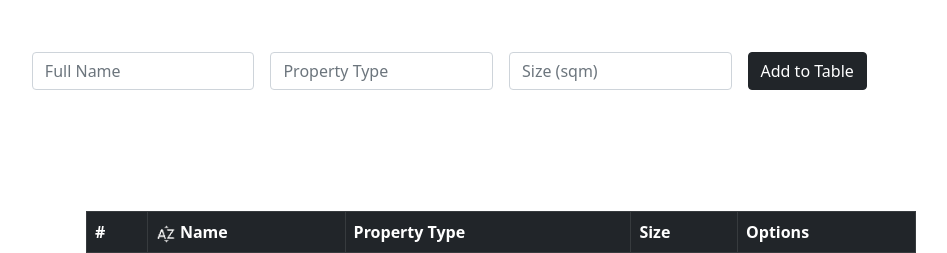
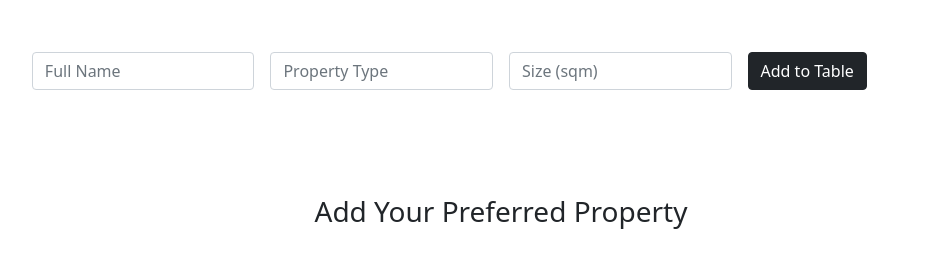
Before and after one commit to fadiACG/padi_final, a Django app: page /properties in a window 1280 px wide. Shown: the part 730-983 px from the top of the page, without its empty margins (139-1086 px from the left). Run offline with Django 4.2, Linux system fonts and the light colour scheme; a user stored in the database is signed in; lists and menus that the app fills with data are empty; some libraries are stand-ins or nearby versions.

Commit message:
All updates

```diff
--- a/padi_final/urls.py
+++ b/padi_final/urls.py
@@ -18,6 +18,5 @@ from django.urls import path, include
 
 urlpatterns = [
     path('admin/', admin.site.urls),
-    path("", include('padi_app.urls'), name='index'),
     path('padi_app/', include('padi_app.urls')),
 ]
--- /dev/null
+++ b/static/table.js
@@ -0,0 +1,24 @@
+function addRow() {
+    let name = document.getElementById("nameId").value, property = document.getElementById("propertyId").value,
+        size = document.getElementById("sizeId").value, i = document.getElementById("propertyTable").rows.length;
+    if (!$.isNumeric(size)) {
+        alert("Invalid Size. Please enter the correct value.");
+        return;
+    }
+
+    if (name && property && size) {
+        $("#propertyTable>tbody").append("<tr><td>" + i + "</td><td> " + name + "</td><td> " + property + "</td><td>" + size + "</td><td>" +
+            "<button type=\"button\" onclick=\"removeRow(this)\" class=\"btn btn-danger\">Delete</button></td></tr>");
+    } else {
+        alert("Please fill all the required fields.");
+    }
+}
+
+function removeRow(row) {
+    row.closest('tr').remove();
+}
+
+function sort_by_name()
+{
+    $("#propertyTable").tablesorter();
+}
--- a/templates/index.html
+++ b/templates/index.html
@@ -60,7 +60,7 @@
 
 <main>
     {% block content %}
-        <h1>Welcome Home , from Homepage </h1>
+        <h1>Welcome to Padi! </h1>
         {% if user.is_authenticated %}
              <a href="{% url 'logout' %}">Logout</a>
         {% else %}
--- a/templates/properties.html
+++ b/templates/properties.html
@@ -12,7 +12,7 @@
     <script src="https://ajax.googleapis.com/ajax/libs/jquery/3.6.0/jquery.min.js"></script>
     <link href="https://cdn.jsdelivr.net/npm/bootstrap@5.1.3/dist/css/bootstrap.min.css" rel="stylesheet" integrity="sha384-1BmE4kWBq78iYhFldvKuhfTAU6auU8tT94WrHftjDbrCEXSU1oBoqyl2QvZ6jIW3" crossorigin="anonymous">
     <script src="https://cdnjs.cloudflare.com/ajax/libs/jquery.tablesorter/2.31.3/js/jquery.tablesorter.min.js" integrity="sha512-qzgd5cYSZcosqpzpn7zF2ZId8f/8CHmFKZ8j7mU4OUXTNRd5g+ZHBPsgKEwoqxCtdQvExE5LprwwPAgoicguNg==" crossorigin="anonymous" referrerpolicy="no-referrer"></script>
-    <script src="table.js"></script>
+    <script src={% static 'static\table.js' %}></script>
 
 </head>
 <body>
@@ -110,6 +110,7 @@
             </div>
 
             <div class="card w-75 p-5 d-flex mx-auto bg-white border border-white">
+                <h3 class="text-center">Add Your Preferred Property</h3>
                 <div class="table-responsive p-3 d-flex">
                     <table class="table table-bordered table-dark align-middle" id="propertyTable">
                         <thead>
```
Also changed, not shown: db.sqlite3.
